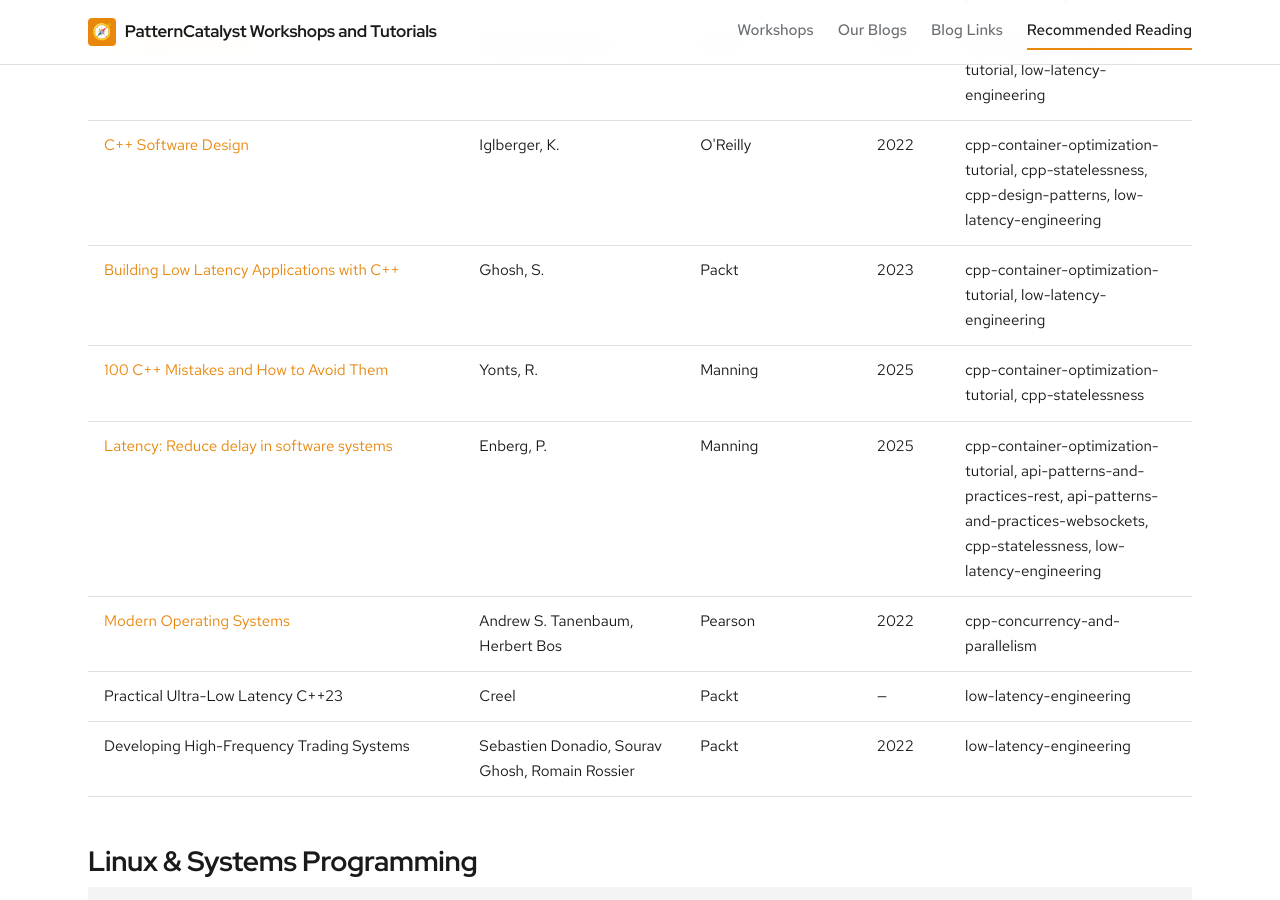
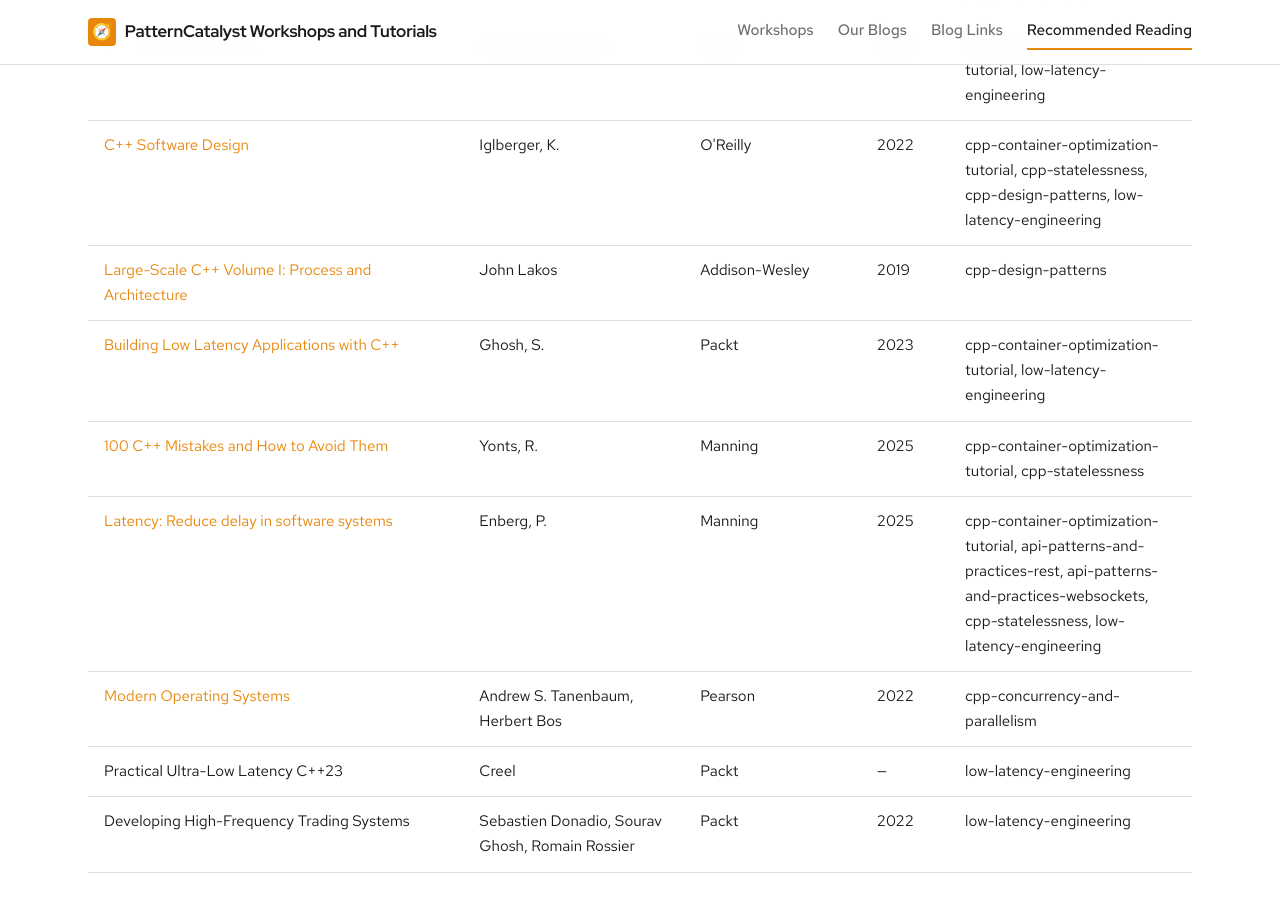
Before and after one commit to patterncatalyst/patterncatalyst-workshops-tutorials-list, a Jekyll site: the page built from books.html, in a window 1280 px wide and 900 px high, scrolled down 9398 px. Built offline with Jekyll 4.4.1, drawn with Linux system fonts in a browser that asks for light colours; some web fonts are replaced.

Commit message:
site: add Large-Scale C++ (Lakos) to the hub bibliography (#42)
cpp-design-patterns r18 added Appendix G (physical design), citing Lakos's
Large-Scale C++ Volume I. Re-run the generator (its HTML parser reads the
book's bibliography.html) to pull it into the pool, referenced_by
cpp-design-patterns; categorized under C++ & Performance.

Also harden the author parser: strip a trailing citation bracket/comma so a
prose citation like 'John Lakos, [Title](url)' no longer leaks '[' into the
author field (same truncation class as the earlier GoF fix).

Co-authored-by: PatternCatalyst <local@example.invalid>

```diff
--- a/_data/book_categories.yml
+++ b/_data/book_categories.yml
@@ -115,6 +115,7 @@
     - "Grokking Concurrency"
     - "C++ High Performance"
     - "C++ Software Design"
+    - "Large-Scale C++ Volume I: Process and Architecture"
     - "Building Low Latency Applications with C++"
     - "100 C++ Mistakes and How to Avoid Them"
     - "Latency: Reduce delay in software systems"
--- a/_data/books.yml
+++ b/_data/books.yml
@@ -981,3 +981,12 @@
   url: null
   referenced_by:
     - "low-latency-engineering"
+
+- title: "Large-Scale C++ Volume I: Process and Architecture"
+  authors: "John Lakos"
+  publisher: "Addison-Wesley"
+  year: 2019
+  isbn: null
+  url: "https://www.informit.com/store/large-scale-c-plus-plus-volume-i-process-and-architecture-9780201717068"
+  referenced_by:
+    - "cpp-design-patterns"
--- a/scripts/gen-books.py
+++ b/scripts/gen-books.py
@@ -205,6 +205,10 @@
 def clean_author_prefix(prefix):
     prefix = BULLET_PREFIX_RE.sub("", prefix)
     prefix = prefix.replace("**", "")
+    # A prose citation often reads "<authors>, [<title>](url)"; the opening
+    # bracket (and any trailing comma/paren/space before the title) must not
+    # leak into the author string.
+    prefix = re.sub(r"[\s,\[\(]+$", "", prefix)
     return prefix.strip()
 
 
```
